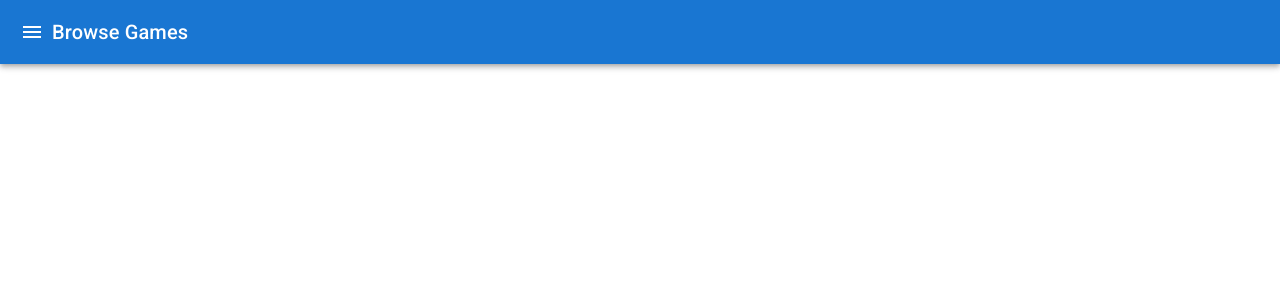
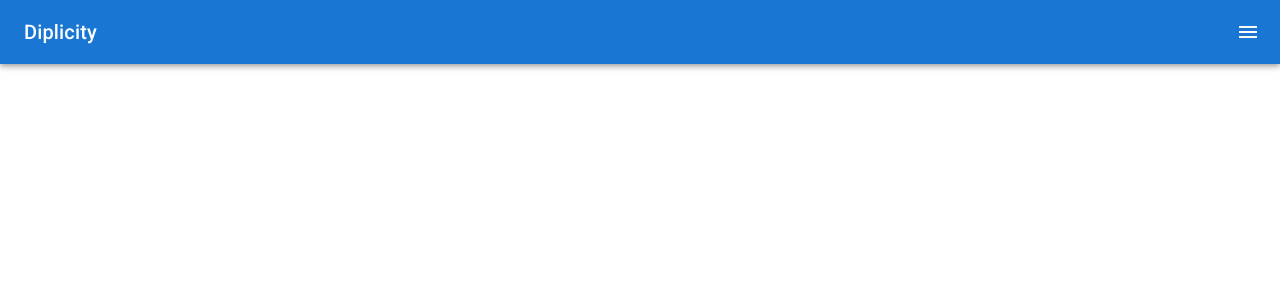
Before and after one commit to johnpooch/diplicity-react, a React (Vite) app: page / in a window 1280 px wide. Shown: the top 300 px of the page. Built offline with nearby package versions, Linux system fonts and the light colour scheme.

Commit message:
feat: update BrowseGames page header and align h1 text

```diff
--- a/index.html
+++ b/index.html
@@ -17,6 +17,10 @@
       padding: 0 !important;
     }
 
+    h1 {
+      text-align: left;
+    }
+
     body {
       display: flex;
       flex-direction: column;
--- a/src/pages/BrowseGames.tsx
+++ b/src/pages/BrowseGames.tsx
@@ -91,12 +91,12 @@ const BrowseGames: React.FC<{
     <>
       <AppBar position="static">
         <Toolbar>
-          <IconButton edge="start" color="inherit" aria-label="menu">
+          <Typography variant="h6" component="h1" sx={{ flexGrow: 1 }}>
+            Diplicity
+          </Typography>
+          <IconButton edge="end" color="inherit" aria-label="menu">
             <MenuIcon />
           </IconButton>
-          <Typography variant="h6" component="h1">
-            Browse Games
-          </Typography>
         </Toolbar>
       </AppBar>
       <Stack spacing={1}>
```
